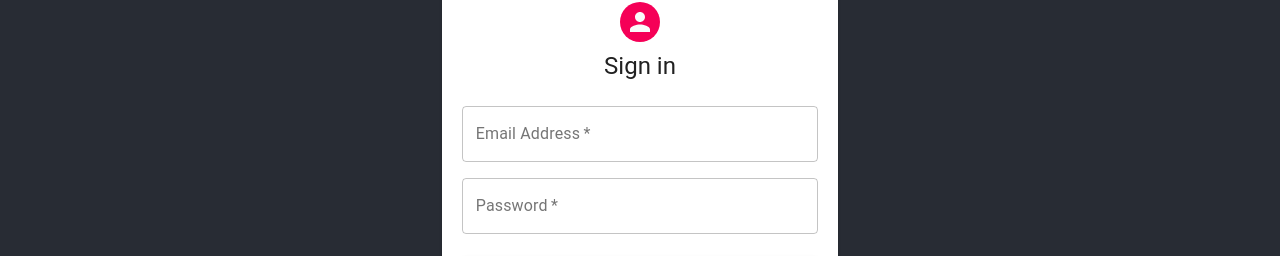
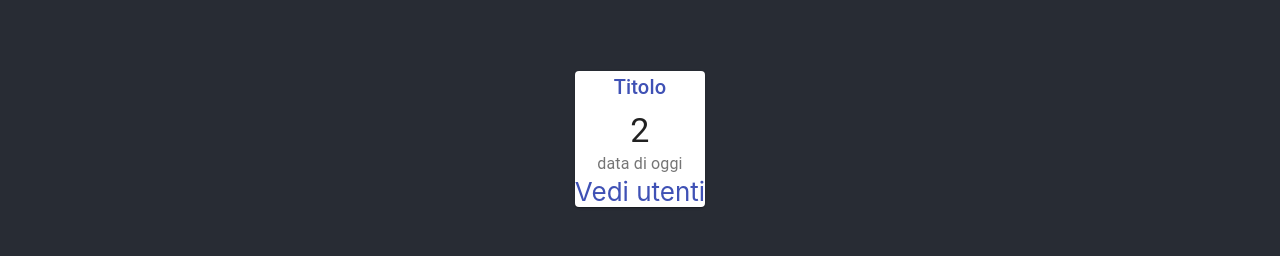
Before and after one commit to consuelo-sanna/my_todo, a React (Create React App) app: page /dashboard in a window 1280 px wide. Before the commit this address led to /auth. Shown: the part 317-573 px from the top of the page. Built offline with nearby package versions, Linux system fonts and the light colour scheme; no server answers.

Commit message:
start adding dashboard

```diff
--- a/src/components/App.js
+++ b/src/components/App.js
@@ -4,6 +4,7 @@ import React, { Component } from 'react';
 import NavBar from './NavBar';
 import Authentication from './Authentication';
 import MainTodo from './MainTodo';
+import Dashboard from './Dashboard';
 import '../App.css';
 import { Switch, Route, Redirect } from 'react-router-dom';
 import { connect } from 'react-redux';
@@ -53,6 +54,7 @@ class App extends Component {
                 <NavBar />
                 <header className="App-header">
                     <Switch>
+                    <Route path="/dashboard" component={Dashboard} />
                         <AuthRouteOk
                             exact
                             path="/auth"
--- /dev/null
+++ b/src/components/Dashboard.js
@@ -0,0 +1,17 @@
+import React from 'react';
+import Card from '@material-ui/core/Card';
+import Widget from './Widget';
+
+function Dashboard() {
+
+    return (
+        <Card>
+            <Widget>
+                Titolo
+            </Widget>
+        </Card>
+
+    );
+}
+
+export default Dashboard;
--- /dev/null
+++ b/src/components/Title.js
@@ -0,0 +1,15 @@
+import React from 'react';
+import PropTypes from 'prop-types';
+import Typography from '@material-ui/core/Typography';
+
+export default function Title(props) {
+  return (
+    <Typography component="h2" variant="h6" color="primary" gutterBottom>
+      {props.children}
+    </Typography>
+  );
+}
+
+Title.propTypes = {
+  children: PropTypes.node,
+};
--- /dev/null
+++ b/src/components/Widget.js
@@ -0,0 +1,41 @@
+import React from 'react';
+import Link from '@material-ui/core/Link';
+import { makeStyles } from '@material-ui/core/styles';
+import Typography from '@material-ui/core/Typography';
+import Card from '@material-ui/core/Card';
+import Title from './Title';
+
+function preventDefault(event) {
+    event.preventDefault();
+}
+
+const useStyles = makeStyles({
+    depositContext: {
+    flex: 1,
+    },
+});
+
+//qui trasformala in Dashboard, e poi dashboard richiama i vari widget
+function Widget(props) {
+    const classes = useStyles();
+    return (
+    <React.Fragment>
+
+        <Title>{props.children}</Title>
+        <Typography component="p" variant="h4">
+        2
+        </Typography>
+        <Typography color="textSecondary" className={classes.depositContext}>
+        data di oggi
+        </Typography>
+        <div>
+        <Link color="primary" href="#" onClick={preventDefault}>
+            Vedi utenti
+        </Link>
+        </div>
+
+    </React.Fragment>
+    );
+}
+
+export default Widget;
```
